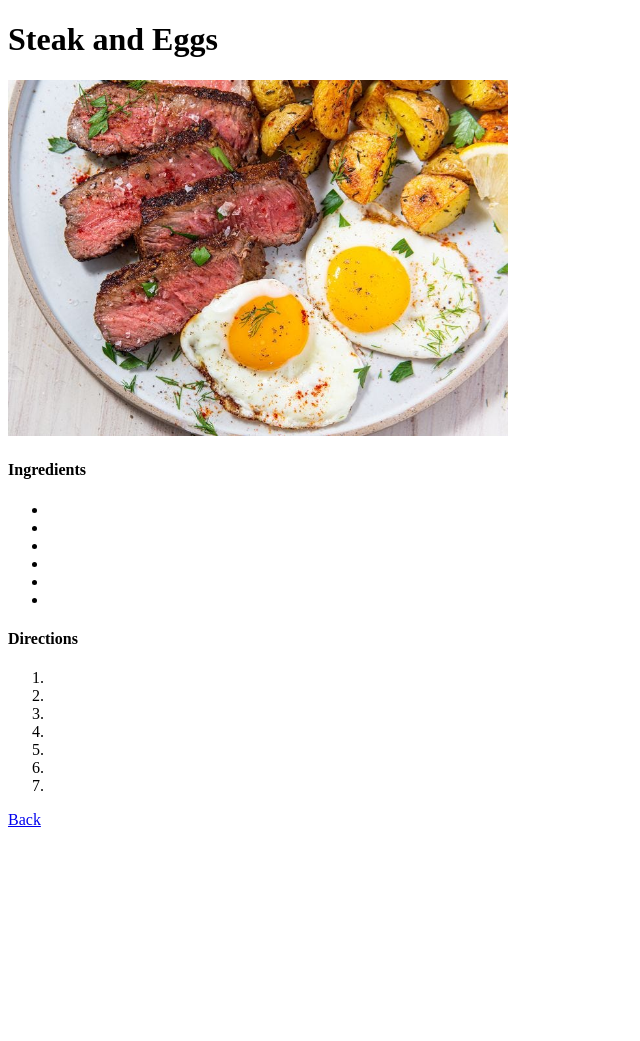
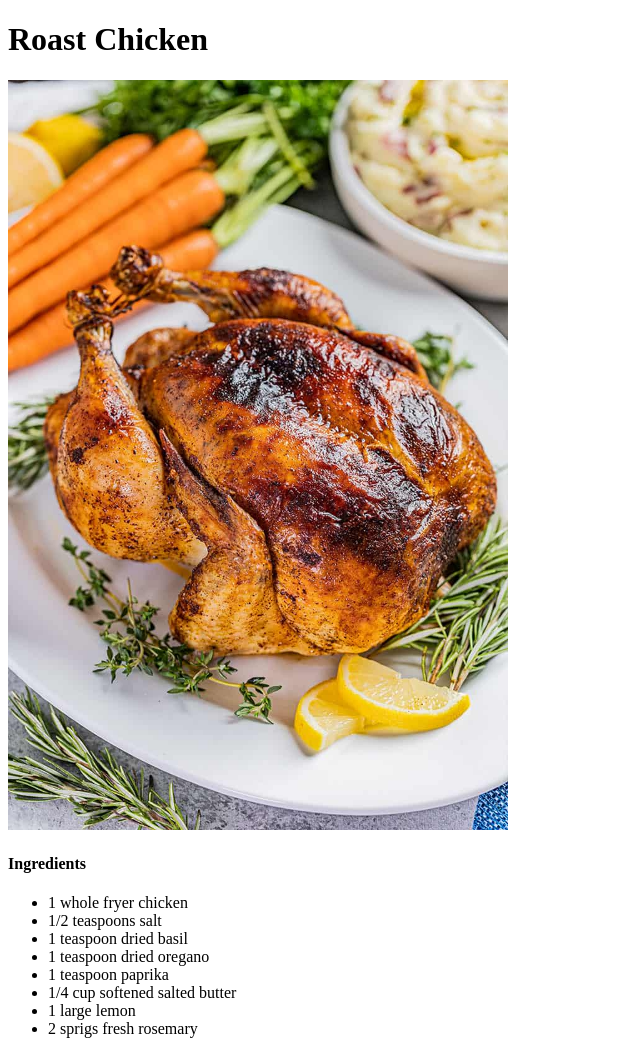
Before and after one commit to ech0echo/odin-recipes, a plain HTML site: page recipe/recipe3.html in a window 1280 px wide. Shown: the top 1041 px of the page, without its empty margins (0-640 px from the left). Before the commit the page ends 837 px from the top, so only its background shows below. Drawn offline with Linux system fonts and the light colour scheme.

Commit message:
Added Recipe 3

```diff
--- a/recipe/recipe3.html
+++ b/recipe/recipe3.html
@@ -4,29 +4,33 @@
     <meta charset="UTF-8">
     <meta http-equiv="X-UA-Compatible" content="IE=edge">
     <meta name="viewport" content="width=device-width, initial-scale=1.0">
-    <title>Document</title>
+    <title>CorgoRecipes - Roast Chicken</title>
 </head>
 <body>
-    <h1>Steak and Eggs</h1>
-    <img src="../images/steakneggs.jpeg" alt="Steak and Eggs" width="500px">
+    <h1>Roast Chicken</h1>
+    <img src="../images/roastchicken.jpeg" alt="A Roasted Chicken" width="500px">
     <h4>Ingredients</h4>
     <ul>
-        <li></li>
-        <li></li>
-        <li></li>
-        <li></li>
-        <li></li>
-        <li></li>
+        <li>1 whole fryer chicken</li>
+        <li>1/2 teaspoons salt</li>
+        <li>1 teaspoon dried basil</li>
+        <li>1 teaspoon dried oregano</li>
+        <li>1 teaspoon paprika</li>
+        <li>1/4 cup softened salted butter</li>
+        <li>1 large lemon</li>
+        <li>2 sprigs fresh rosemary</li>
     </ul>
     <h4>Directions</h4>
     <ol>
-        <li></li>
-        <li></li>
-        <li></li>
-        <li></li>
-        <li></li>
-        <li></li>
-        <li></li>
+        <li>Remove chicken from packaging and pat dry using paper towels.</li>
+        <li>In a small bowl, stir together salt, basil, oregano, and paprika.</li>
+        <li>In another small bowl, use a fork to mash softened butter together with 2 teaspoons of the seasoning mixture.</li>
+        <li>Loosen up the skin on the chicken. Wiggle your fingers in and slide them all around to loosen that skin right up. Place butter mixture underneath skin.</li>
+        <li>Cut the lemon in half and squeeze the juices directly over the chicken skin.</li>
+        <li>Sprinkle remaining seasoning mixture over the skin to coat.</li>
+        <li>Place the lemon halves and rosemary sprigs inside the cavity of the chicken.</li>
+        <li>Place chicken breast side up in a roasting pan. Roast for 20 minutes at 450 degrees, then reduce the temperature to 350 degrees and continue roasting for about another 40 minutes.</li>
+        <li>Remove from the oven when the internal temperature reaches 165 degrees. Use a meat thermometer to check right where the leg connects to the body. Let it rest for about 20 minutes before carving.</li>
     </ol>
     <a href="../index.html">Back</a>
 </body>
```
Also changed, not shown: index.html (+2 -2 lines), recipe/recipe2.html (+1 -1 lines), images/roastchicken.jpeg (added).
